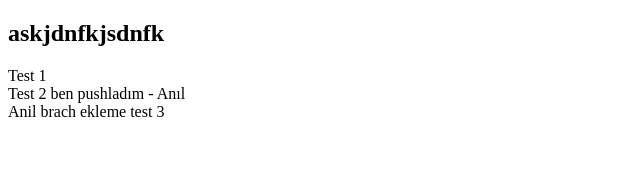
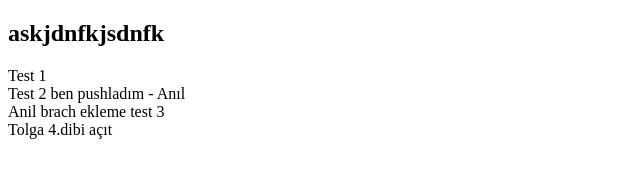
Before and after one commit to safaanilatasoy/Projedeneme, a plain HTML site: page index.html in a window 1280 px wide. Shown: the whole page, without its empty margins (0-640 px from the left). Drawn offline with Linux system fonts and the light colour scheme.

Commit message:
tolga 4.divi kaydetti

```diff
--- a/index.html
+++ b/index.html
@@ -10,7 +10,7 @@
     <div> Test 1 </div>
     <div>Test 2 ben pushladım - Anıl</div>
     <div>Anil brach ekleme test 3</div>
-
+    <div>Tolga 4.dibi açıt</div>
 
 </body>
 </html>
```
